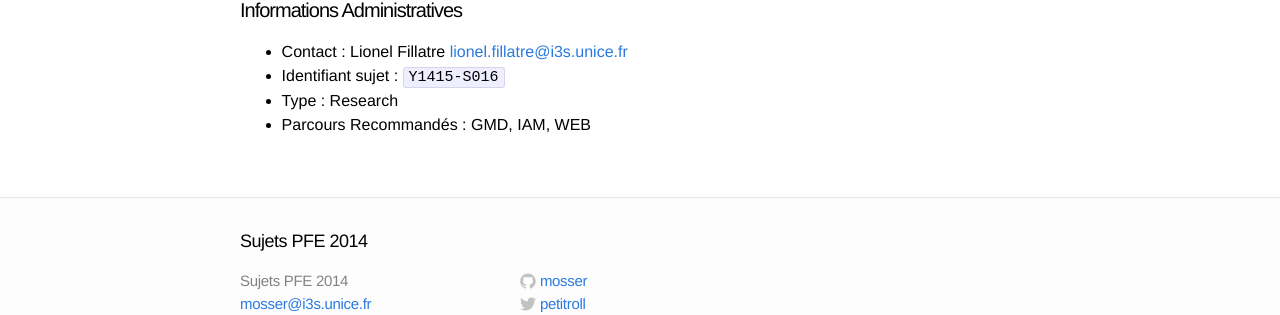
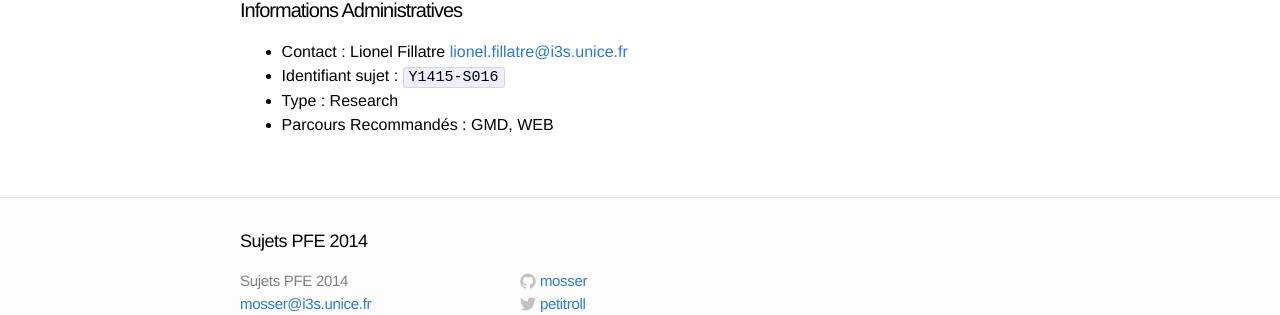
Before and after one commit to gmolines/pfe, a Jekyll site: the page built from _posts/2014-09-14-Y1415-S016.markdown, in a window 1280 px wide. Shown: the part 1040-1355 px from the top of the page. Built offline with Jekyll 4.4.1, drawn with Linux system fonts in a browser that asks for light colours.

Commit message:
Update 2014-09-14-Y1415-S016.markdown

```diff
--- a/_posts/2014-09-14-Y1415-S016.markdown
+++ b/_posts/2014-09-14-Y1415-S016.markdown
@@ -2,7 +2,7 @@
 layout: post
 title: "Informatique cognitive pour le traitement de données complexes"
 date: 2014-09-14 21:20:11
-categories: [dispo, gmd, iam, web]
+categories: [dispo, gmd, web]
 pid: Y1415-S016
 type: Research
 contact: Lionel Fillatre
@@ -26,4 +26,4 @@ L'étudiant doit être intéressé par le traitement de données complexes et l
   * Contact : Lionel Fillatre <lionel.fillatre@i3s.unice.fr>
   * Identifiant sujet : `Y1415-S016`
   * Type : Research
-  * Parcours Recommandés : GMD, IAM, WEB
+  * Parcours Recommandés : GMD, WEB
```
